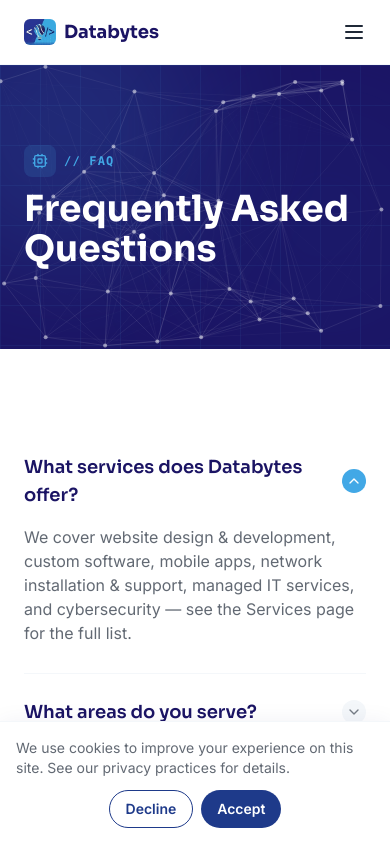
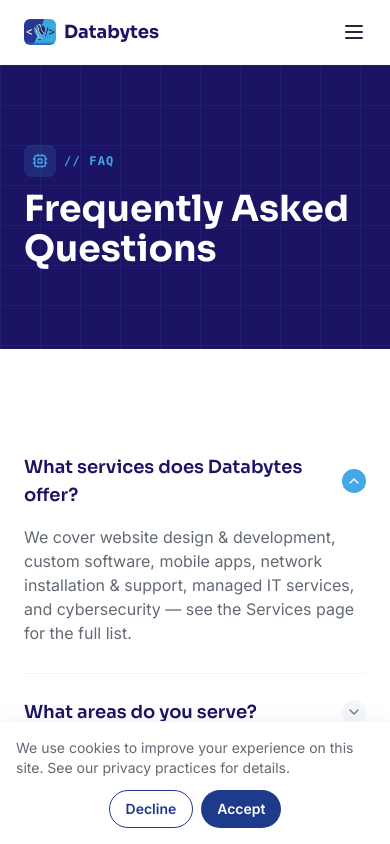
Before and after one commit to semelanie/Databytes, a Next.js app: page /faq in a window 390 px wide. Shown: the top 844 px of the page. Built offline with nearby package versions, Linux system fonts and the light colour scheme.

Commit message:
Add files via upload

```diff
--- a/src/components/sections/AmbientBlobs.tsx
+++ b/src/components/sections/AmbientBlobs.tsx
@@ -2,6 +2,7 @@
 
 import { useRef } from "react";
 import { motion, useInView } from "framer-motion";
+import { useIsMobile } from "@/lib/useIsMobile";
 
 /**
  * Soft, slow-drifting gradient blobs for otherwise-plain white/light
@@ -17,6 +18,9 @@ import { motion, useInView } from "framer-motion";
 export function AmbientBlobs() {
   const ref = useRef<HTMLDivElement>(null);
   const isInView = useInView(ref, { margin: "200px", once: false });
+  const isMobile = useIsMobile();
+
+  if (isMobile) return null;
 
   return (
     <div
--- a/src/components/sections/ColorMorph.tsx
+++ b/src/components/sections/ColorMorph.tsx
@@ -2,6 +2,7 @@
 
 import { useRef } from "react";
 import { motion, useInView } from "framer-motion";
+import { useIsMobile } from "@/lib/useIsMobile";
 
 const blobs = [
   { size: 340, from: "#42A8E6", to: "#1B1464", top: "5%", left: "10%", duration: 11 },
@@ -21,6 +22,9 @@ const shapes = [
 export function ColorMorph() {
   const ref = useRef<HTMLDivElement>(null);
   const isInView = useInView(ref, { margin: "200px", once: false });
+  const isMobile = useIsMobile();
+
+  if (isMobile) return null;
 
   return (
     <div
--- a/src/components/sections/GridGlow.tsx
+++ b/src/components/sections/GridGlow.tsx
@@ -2,6 +2,7 @@
 
 import { useRef } from "react";
 import { motion, useInView } from "framer-motion";
+import { useIsMobile } from "@/lib/useIsMobile";
 
 /**
  * A subtle animated circuit/grid backdrop with pulsing glow nodes — the
@@ -13,6 +14,7 @@ import { motion, useInView } from "framer-motion";
 export function GridGlow() {
   const ref = useRef<HTMLDivElement>(null);
   const isInView = useInView(ref, { margin: "200px", once: false });
+  const isMobile = useIsMobile();
 
   return (
     <div
@@ -28,6 +30,8 @@ export function GridGlow() {
           backgroundSize: "40px 40px",
         }}
       />
+      {!isMobile && (
+        <>
           <motion.div
             animate={isInView ? { opacity: [0.25, 0.5, 0.25] } : {}}
             transition={{ duration: 4, repeat: Infinity, ease: "easeInOut" }}
@@ -38,6 +42,8 @@ export function GridGlow() {
             transition={{ duration: 5, repeat: Infinity, ease: "easeInOut", delay: 0.5 }}
             className="absolute -right-16 bottom-0 h-64 w-64 rounded-full bg-deep/40 blur-3xl"
           />
+        </>
+      )}
     </div>
   );
 }
--- a/src/components/sections/MovingLines.tsx
+++ b/src/components/sections/MovingLines.tsx
@@ -1,6 +1,7 @@
 "use client";
 
 import { motion } from "framer-motion";
+import { useIsMobile } from "@/lib/useIsMobile";
 
 // Each line animates between a few endpoint positions, cycling smoothly
 // back and forth — fine, subtle crossing strokes (no dots/nodes), using the
@@ -55,6 +56,9 @@ const lines = [
 ];
 
 export function MovingLines() {
+  const isMobile = useIsMobile();
+  if (isMobile) return null;
+
   return (
     <svg
       aria-hidden="true"
--- a/src/components/sections/ParticleBackground.tsx
+++ b/src/components/sections/ParticleBackground.tsx
@@ -36,6 +36,14 @@ export function ParticleBackground({
     if (!canvas) return;
     const ctx = canvas.getContext("2d");
     if (!ctx) return;
+
+    // Skip entirely on mobile/touch — this is the most GPU-intensive
+    // decorative layer on the site (a canvas redrawn every frame), and
+    // phone GPUs handle that far worse than desktop.
+    const isMobile = window.matchMedia(
+      "(max-width: 767px), (pointer: coarse)"
+    ).matches;
+    if (isMobile) return;
 
     const reduceMotion = window.matchMedia(
       "(prefers-reduced-motion: reduce)"
```
Lines whose indentation alone changed are shown as unchanged.
